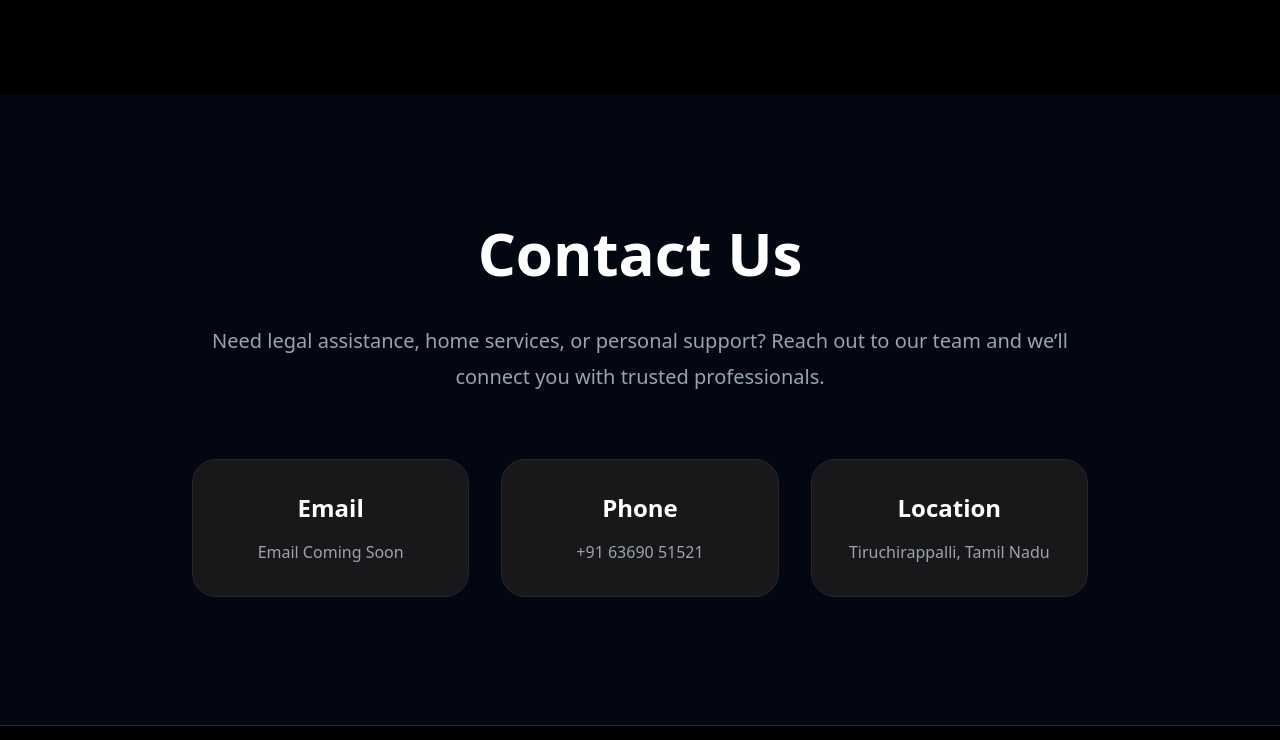
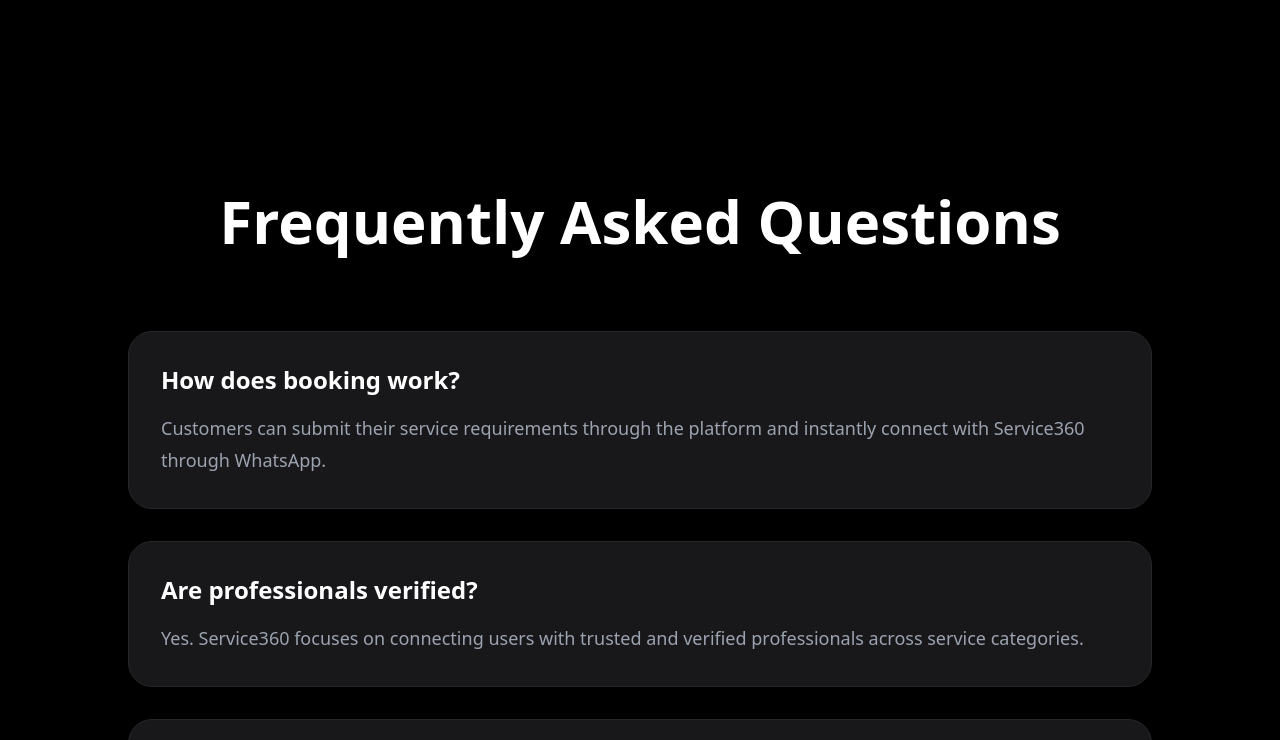
Before and after one commit to service-360/service360-website, a Next.js app: page / in a window 1280 px wide. Shown: the part 4948-5688 px from the top of the page. Built offline with nearby package versions, Linux system fonts and the light colour scheme.

Commit message:
Add premium FAQ section

```diff
--- a/app/page.js
+++ b/app/page.js
@@ -493,6 +493,73 @@ ${message}
 
       </section>
 
+      {/* FAQ Section */}
+      <section className="px-8 py-24 bg-black">
+
+        <div className="max-w-5xl mx-auto">
+
+          <h2 className="text-5xl md:text-6xl font-bold text-center mb-20">
+            Frequently Asked Questions
+          </h2>
+
+          <div className="space-y-8">
+
+            {[
+              {
+                question: "How does booking work?",
+                answer:
+                  "Customers can submit their service requirements through the platform and instantly connect with Service360 through WhatsApp."
+              },
+
+              {
+                question: "Are professionals verified?",
+                answer:
+                  "Yes. Service360 focuses on connecting users with trusted and verified professionals across service categories."
+              },
+
+              {
+                question: "Is emergency support available 24/7?",
+                answer:
+                  "Emergency services such as plumbing, electrician support, and roadside assistance are designed for urgent response requirements."
+              },
+
+              {
+                question: "How quickly will I receive assistance?",
+                answer:
+                  "Response times depend on the service category and location, but Service360 aims to provide quick assistance and professional support."
+              },
+
+              {
+                question: "What services are available on Service360?",
+                answer:
+                  "Service360 provides emergency assistance, legal support, healthcare services, GST filing, home services, and lifestyle solutions."
+              }
+
+            ].map((faq) => (
+
+              <div
+                key={faq.question}
+                className="bg-zinc-900 border border-zinc-800 rounded-3xl p-8 hover:border-white transition"
+              >
+
+                <h3 className="text-2xl font-bold mb-4">
+                  {faq.question}
+                </h3>
+
+                <p className="text-gray-400 text-lg leading-8">
+                  {faq.answer}
+                </p>
+
+              </div>
+
+            ))}
+
+          </div>
+
+        </div>
+
+      </section>
+
       {/* Contact */}
       <section
         id="contact"
```
